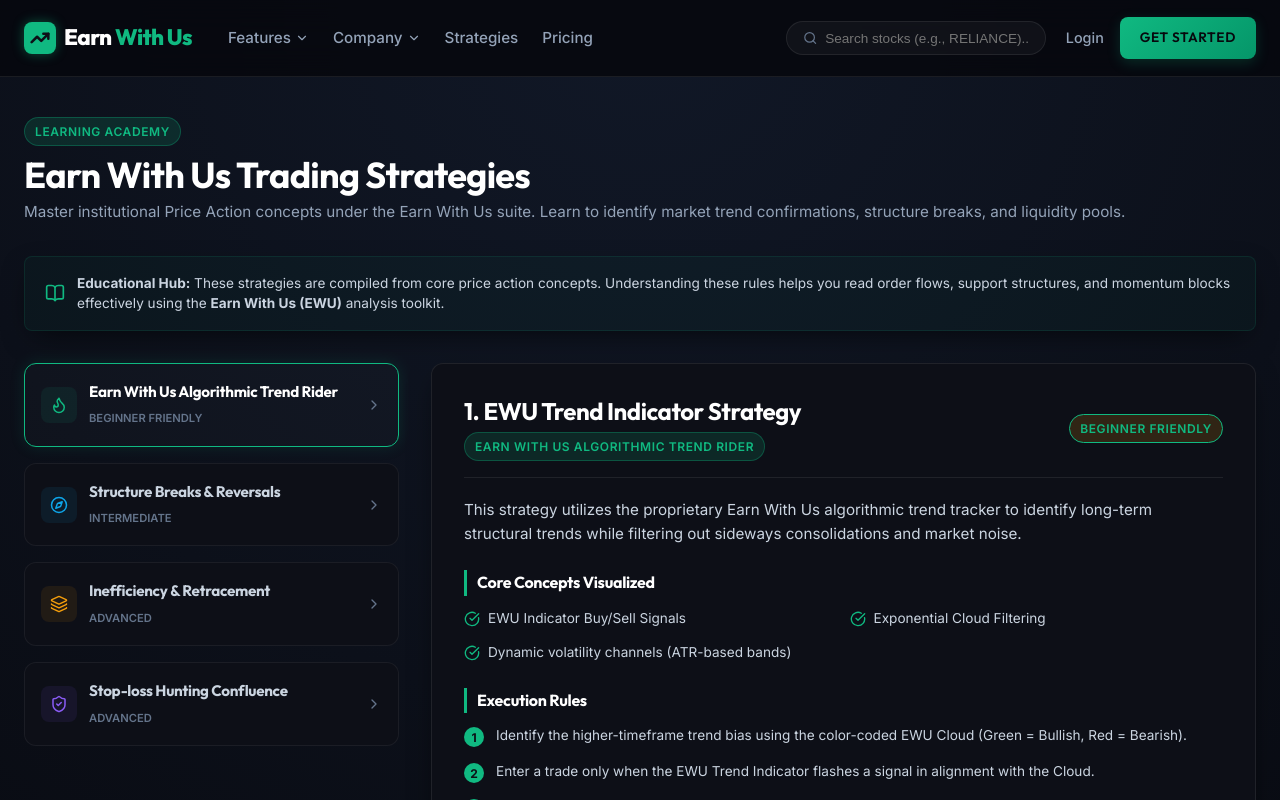
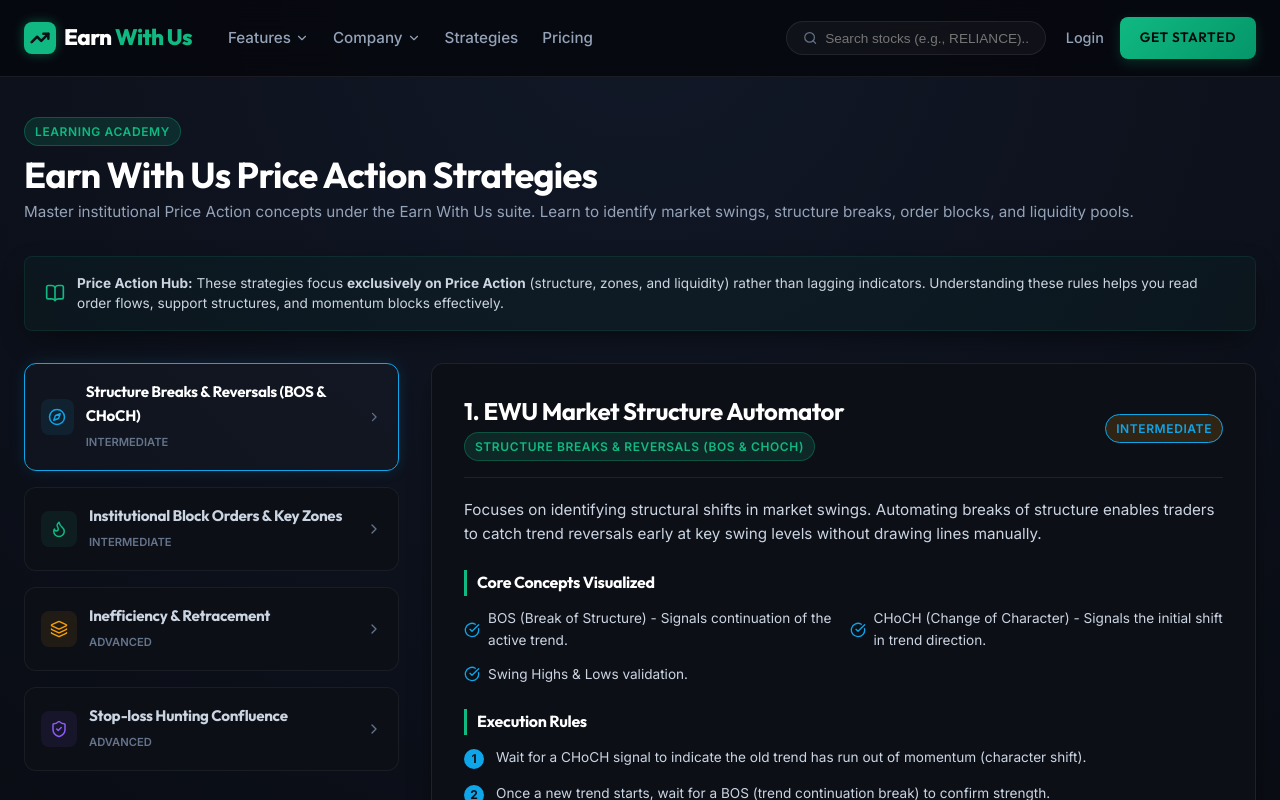
Before and after one commit to mahaboobbasha140724-del/Earnwithus, a React (Vite) app: page /strategies in a window 1280 px wide. Shown: the top 800 px of the page. Built offline with nearby package versions, Linux system fonts and the light colour scheme.

Commit message:
feat: use exclusively price action strategies

```diff
--- a/src/pages/Strategies.jsx
+++ b/src/pages/Strategies.jsx
@@ -3,40 +3,13 @@ import { Award, Compass, Layers, ShieldCheck, Flame, BookOpen, ChevronRight, Che
 
 const STRATEGIES_DATA = [
   {
-    id: "ewu-trend",
-    title: "1. EWU Trend Indicator Strategy",
-    subtitle: "Earn With Us Algorithmic Trend Rider",
-    difficulty: "Beginner Friendly",
-    icon: Flame,
-    color: "#10b981", // Green
-    description: "This strategy utilizes the proprietary Earn With Us algorithmic trend tracker to identify long-term structural trends while filtering out sideways consolidations and market noise.",
-    concepts: [
-      "EWU Indicator Buy/Sell Signals",
-      "Exponential Cloud Filtering",
-      "Dynamic volatility channels (ATR-based bands)"
-    ],
-    rules: [
-      "Identify the higher-timeframe trend bias using the color-coded EWU Cloud (Green = Bullish, Red = Bearish).",
-      "Enter a trade only when the EWU Trend Indicator flashes a signal in alignment with the Cloud.",
-      "Place your Stop Loss just below the bottom of the Cloud channel.",
-      "Take profit when the price hits the opposite volatility channel border or when a reversal signal occurs."
-    ],
-    pineCodeSnippet: `//@version=5
-strategy("EWU Trend Strategy", overlay=true)
-ewuCloud = ta.ema(close, 50)
-volatilityATR = ta.atr(14)
-longCondition = close > ewuCloud and ta.crossover(close, ta.ema(close, 9))
-if (longCondition)
-    strategy.entry("Long", strategy.long)`
-  },
-  {
     id: "market-structure",
-    title: "2. EWU Market Structure Automator",
-    subtitle: "Structure Breaks & Reversals",
+    title: "1. EWU Market Structure Automator",
+    subtitle: "Structure Breaks & Reversals (BOS & CHoCH)",
     difficulty: "Intermediate",
     icon: Compass,
     color: "#0ea5e9", // Blue
-    description: "Focuses on identifying structural shifts in the market. Automating breaks of structure enables traders to catch trend reversals early at key swing levels.",
+    description: "Focuses on identifying structural shifts in market swings. Automating breaks of structure enables traders to catch trend reversals early at key swing levels without drawing lines manually.",
     concepts: [
       "BOS (Break of Structure) - Signals continuation of the active trend.",
       "CHoCH (Change of Character) - Signals the initial shift in trend direction.",
@@ -46,7 +19,7 @@ if (longCondition)
       "Wait for a CHoCH signal to indicate the old trend has run out of momentum (character shift).",
       "Once a new trend starts, wait for a BOS (trend continuation break) to confirm strength.",
       "Enter on a pullback to the key swing low or swing high that initiated the break.",
-      "Target the next major swing point or order block zone."
+      "Target the next major swing point or unmitigated order block zone."
     ],
     pineCodeSnippet: `//@version=5
 indicator("EWU Market Structure", overlay=true)
@@ -56,8 +29,32 @@ isBOS = close > swingHigh[1] // Break of Structure
 plotshape(isBOS, title="BOS", style=shape.triangleup, color=color.blue)`
   },
   {
+    id: "ewu-order-block",
+    title: "2. EWU Order Block & Supply/Demand Strategy",
+    subtitle: "Institutional Block Orders & Key Zones",
+    difficulty: "Intermediate",
+    icon: Flame,
+    color: "#10b981", // Green
+    description: "Identifies zones where institutional players have left unfilled buy or sell orders (Order Blocks), acting as strong support or resistance pivots when price retraces.",
+    concepts: [
+      "Order Blocks (OB) - Last opposite candle before a strong expansion move",
+      "Mitigated vs. Unmitigated OB zones",
+      "Volume Profile confluences"
+    ],
+    rules: [
+      "Identify a strong displacement move (high volume breakout) that breaks structure (BOS).",
+      "Locate the last opposite candle (down-close before a rally, up-close before a drop) that initiated the move. This is your Order Block.",
+      "Draw the Order Block boundary. Place a limit entry order at the open of the block candle.",
+      "Set Stop Loss just below/above the block candle wick. Target the next liquidity pool."
+    ],
+    pineCodeSnippet: `//@version=5
+indicator("EWU Order Block Finder", overlay=true)
+isBullishOB = close > open and close[1] < open[1] and volume > ta.sma(volume, 20)
+plotshape(isBullishOB, "OB", shape.labelup, color=color.green)`
+  },
+  {
     id: "fvg-imbalance",
-    title: "3. EWU Imbalance & Gap Strategy",
+    title: "3. EWU Imbalance & Gap Strategy (FVG)",
     subtitle: "Inefficiency & Retracement",
     difficulty: "Advanced",
     icon: Layers,
@@ -116,9 +113,9 @@ export default function Strategies() {
         {/* Page Header */}
         <div style={stratStyles.header}>
           <span className="badge-glow">LEARNING ACADEMY</span>
-          <h1 style={{ fontSize: '2.25rem', marginTop: 8 }}>Earn With Us Trading Strategies</h1>
+          <h1 style={{ fontSize: '2.25rem', marginTop: 8 }}>Earn With Us Price Action Strategies</h1>
           <p style={{ color: '#94a3b8', fontSize: '0.95rem', marginTop: 4 }}>
-            Master institutional Price Action concepts under the Earn With Us suite. Learn to identify market trend confirmations, structure breaks, and liquidity pools.
+            Master institutional Price Action concepts under the Earn With Us suite. Learn to identify market swings, structure breaks, order blocks, and liquidity pools.
           </p>
         </div>
 
@@ -126,7 +123,7 @@ export default function Strategies() {
         <div className="glass-card" style={stratStyles.infoCard}>
           <BookOpen size={20} color="#10b981" style={{ flexShrink: 0 }} />
           <p style={{ fontSize: '0.85rem', color: '#cbd5e1', lineHeight: '1.5' }}>
-            <b>Educational Hub:</b> These strategies are compiled from core price action concepts. Understanding these rules helps you read order flows, support structures, and momentum blocks effectively using the <b>Earn With Us (EWU)</b> analysis toolkit.
+            <b>Price Action Hub:</b> These strategies focus <b>exclusively on Price Action</b> (structure, zones, and liquidity) rather than lagging indicators. Understanding these rules helps you read order flows, support structures, and momentum blocks effectively.
           </p>
         </div>
 
```
